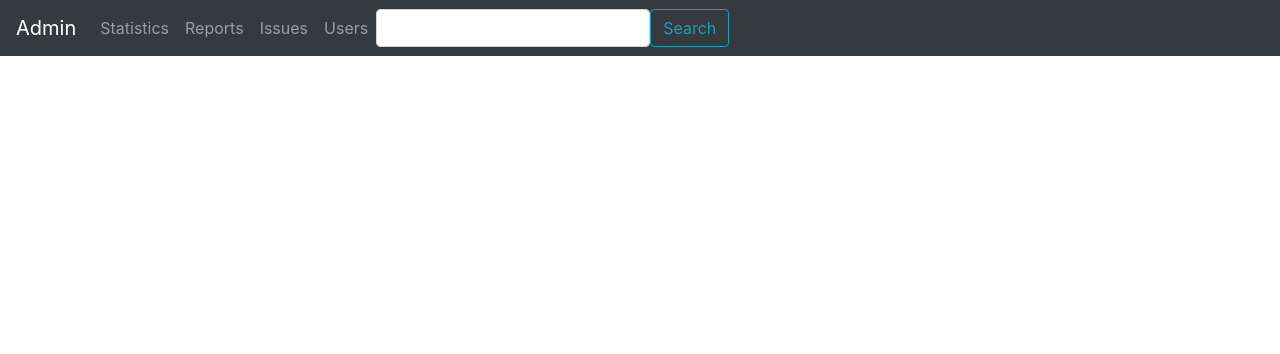
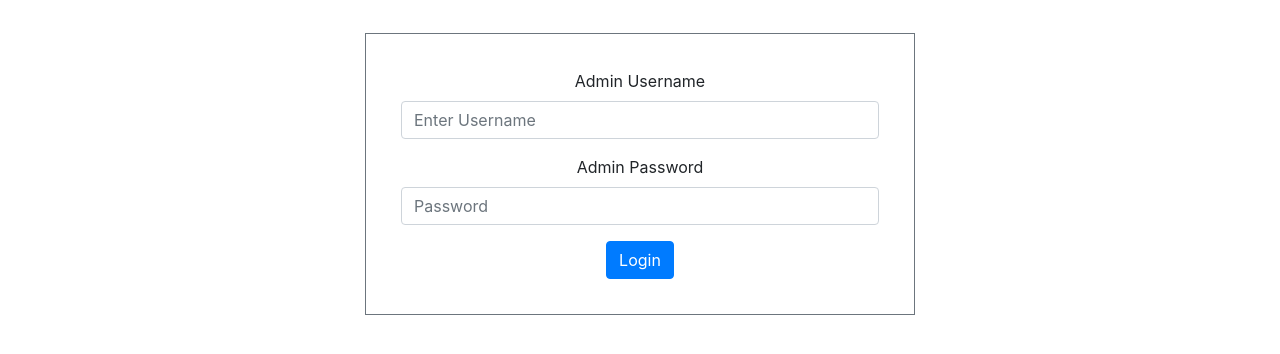
Before and after one commit to SelimAlastra/Fitness-and-Nutrition-Aggregator, a React (Create React App) app: page / in a window 1280 px wide. Shown: the top 354 px of the page. Built offline with nearby package versions, Linux system fonts and the light colour scheme.

Commit message:
admin login page test

```diff
--- a/src/Main.js
+++ b/src/Main.js
@@ -7,7 +7,8 @@ import AdminPage from "./AdminPage";
 const Main = () => {
     return (
         <Switch>
-            <Route exact path='/' component={AdminPage}></Route>
+            <Route exact path='/' component={AdminLogin}></Route>
+            <Route exact path='/adminPage' component={AdminPage}></Route>
         </Switch>
     )
 }
```
Also changed, not shown: src/adminLogin.js (+4 -3 lines), 1 other file (tests, documents, lock files or other folders).
